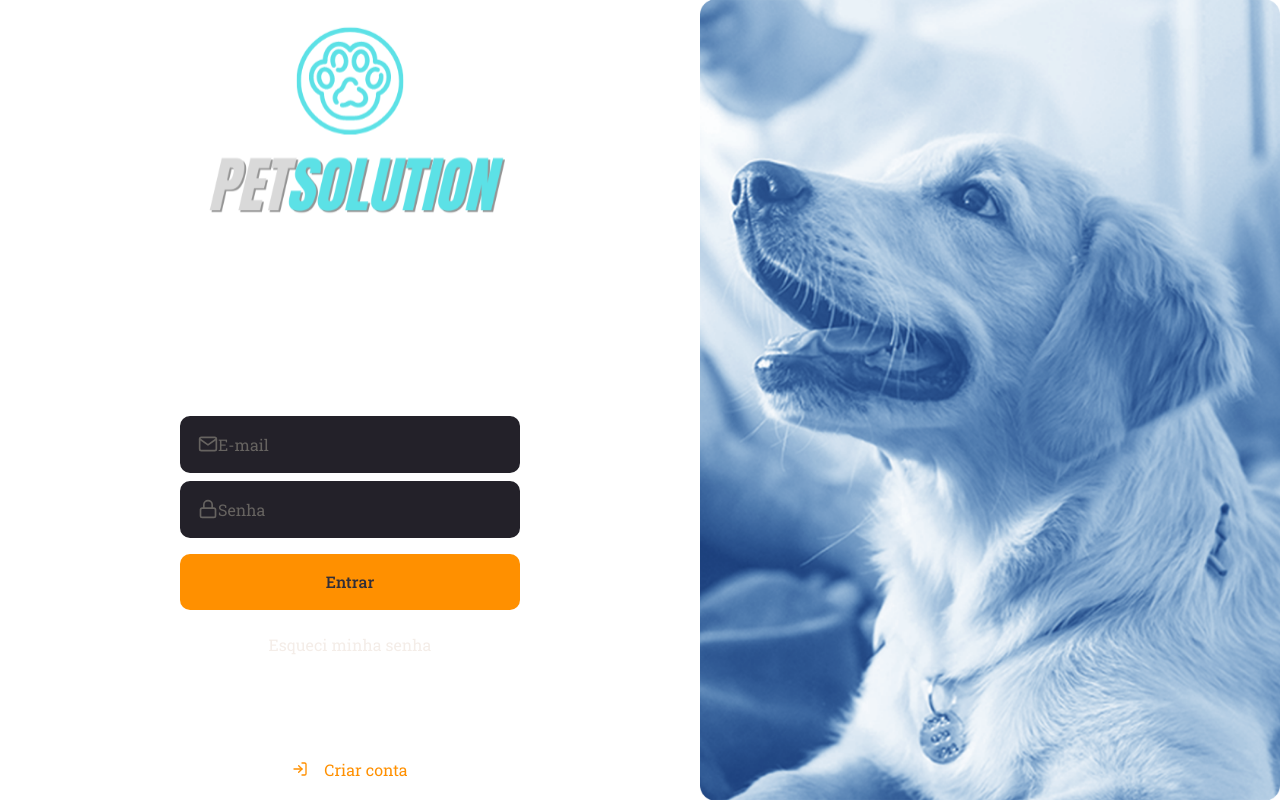
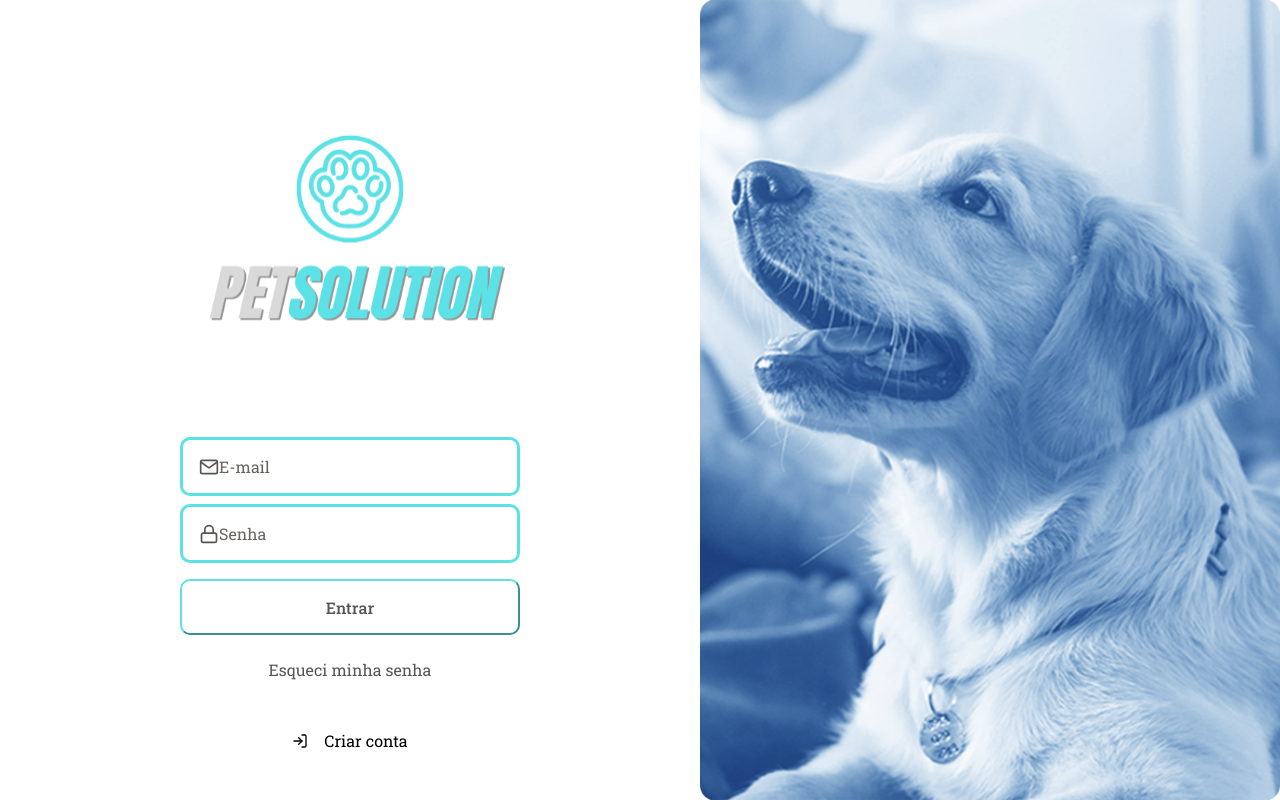
Before and after one commit to viniciusxavierPOA/pet-solutionFront, a React (Create React App) app: page / in a window 1280 px wide. Built offline with nearby package versions, Linux system fonts and the light colour scheme.

Commit message:
tela de login completa

```diff
--- a/src/components/Button/styles.ts
+++ b/src/components/Button/styles.ts
@@ -2,19 +2,20 @@ import styled from 'styled-components';
 import {shade} from 'polished';
 
 export const Container = styled.button`
-    background: #ff9000;
+    background: #fff;
     height:56px;
     border-radius:10px;
-    border:0;
+    border:1;
+    border-color:#5CE1E6;
     padding:0 16px;
-    color: #312E38;
+    color: #595454;
     width:100%;
     font-weight: 500;
     margin-top:16px;
     transition: background-color 0.2s;
 
     &:hover{
-        background:${shade(0.2,'#ff9000')};
+        background:${shade(0.2,'#5CE1E6')};
 
     }
 
--- a/src/components/Input/styles.ts
+++ b/src/components/Input/styles.ts
@@ -2,14 +2,14 @@ import styled from 'styled-components';
 
 export const Container = styled.div`
 
-     background: #232129;
+     background: #fff;
     border-radius:10px;
-    border:2px solid #232129;
+    border:3px solid #5CE1E6;
     padding:16px;
     width:100%;
     display:flex;
     align-items:center;
-    color:#666360;
+    color:#595454;
 
 & + div {
         margin-top:8px;
@@ -18,7 +18,7 @@ export const Container = styled.div`
 input{
     flex:1;
     background:transparent;
-    color:#F4EDE8;
+    color:#595454;
     border:0;
 
     &::placeholder{
--- a/src/pages/Signin/index.tsx
+++ b/src/pages/Signin/index.tsx
@@ -13,17 +13,14 @@ import { Container, Content, Background } from './styles';
 const SignIn: React.FC = () => (
 <Container>
     <Content>
-    <img src={logoImg} alt="GoBarber"/>
+    <img src={logoImg} alt="PetSolution"/>
     <form>
-        <h1>Faça seu logon</h1>
         <Input name="email" icon={FiMail} placeholder="E-mail"/>
         <Input name="passworld" icon={FiLock} type="password"  placeholder="Senha" />
 
         <Button type="submit">Entrar</Button>
 
         <a href="forgot">Esqueci minha senha</a>
-
-
     </form>
     <a href="login">
         <FiLogIn/>
--- a/src/pages/Signin/styles.ts
+++ b/src/pages/Signin/styles.ts
@@ -19,12 +19,12 @@ export const Content = styled.div`
     flex-direction:column;
     justify-content:center;
     place-content:center;
-
-    width:100%;
+    padding-top:80px;
+    width:90%;
     max-width:700px;
 
     form{
-        margin: 80px 0;
+        margin: 60px 0;
         width:340px;
         text-align:center;
 
@@ -36,22 +36,22 @@ export const Content = styled.div`
 
 
         a{
-            color:#F4EDE8;
+            color:#595454;
             display:block;
             margin-top:24px;
             text-decoration:none;
             transition: color 0.2s;
 
             &:hover{
-                    color: ${shade(0.2, '#f4ede8')};
+                    color: ${shade(0.2, '#595454')};
             }
 
         }
     }
     > a {
-            color:#FF9000;
+            color:black;
             display:block;
-            margin-top:24px;
+            margin-top:-10px;
             text-decoration:none;
             transition: color 0.2s;
 
@@ -63,7 +63,7 @@ export const Content = styled.div`
 
             }
             &:hover{
-                color:${shade(0.2,'#ff9000')};
+                color:${shade(0.2,'black')};
 
             }
     }
--- a/src/styles/global.ts
+++ b/src/styles/global.ts
@@ -11,7 +11,7 @@ export default createGlobalStyle`
 
     body{
         background:#FFF;
-        color:#FFF;
+        color:#5CE1E6;
         -webkit-font-smoothing: antialiased;
 
     }
```
